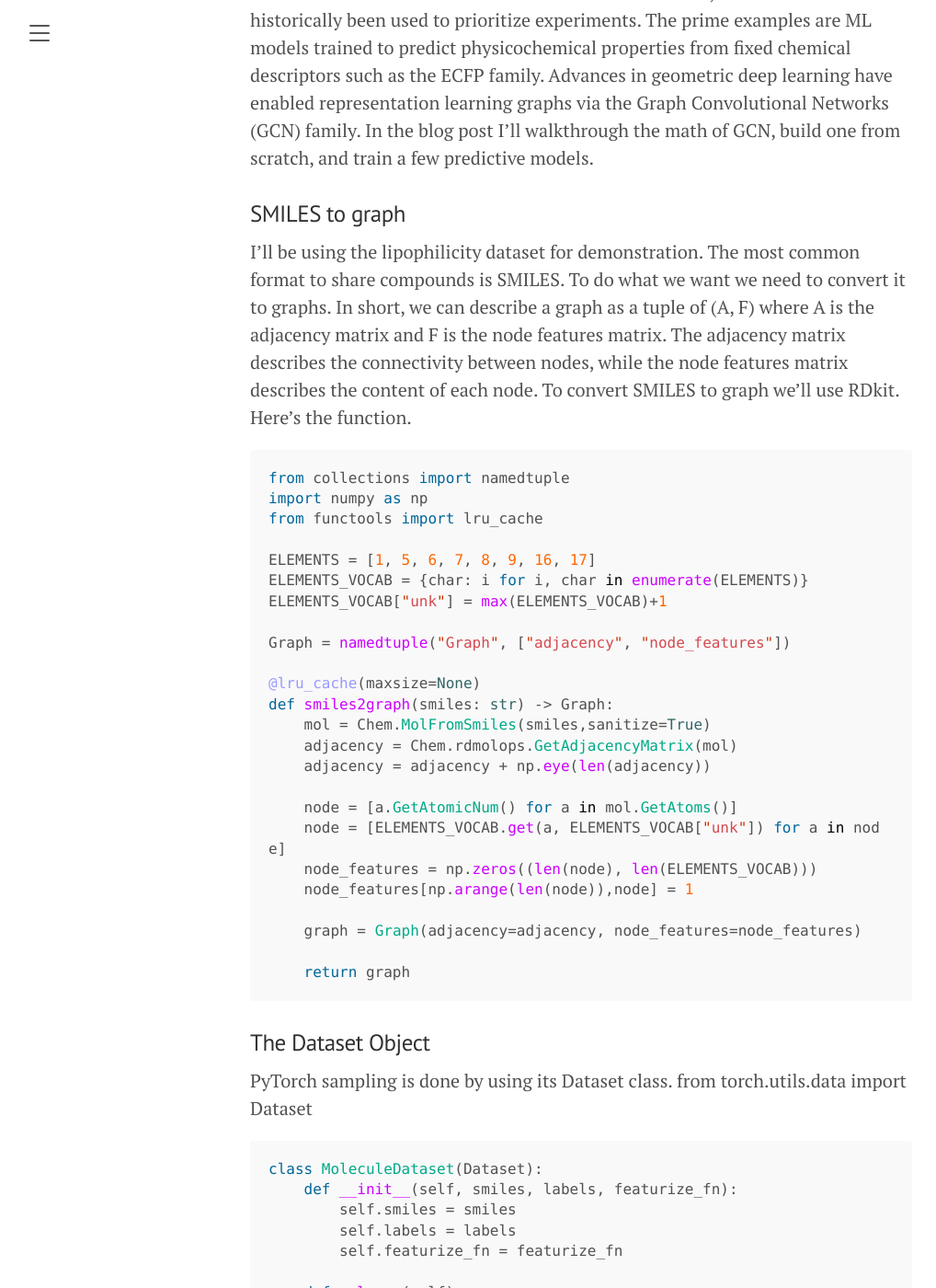
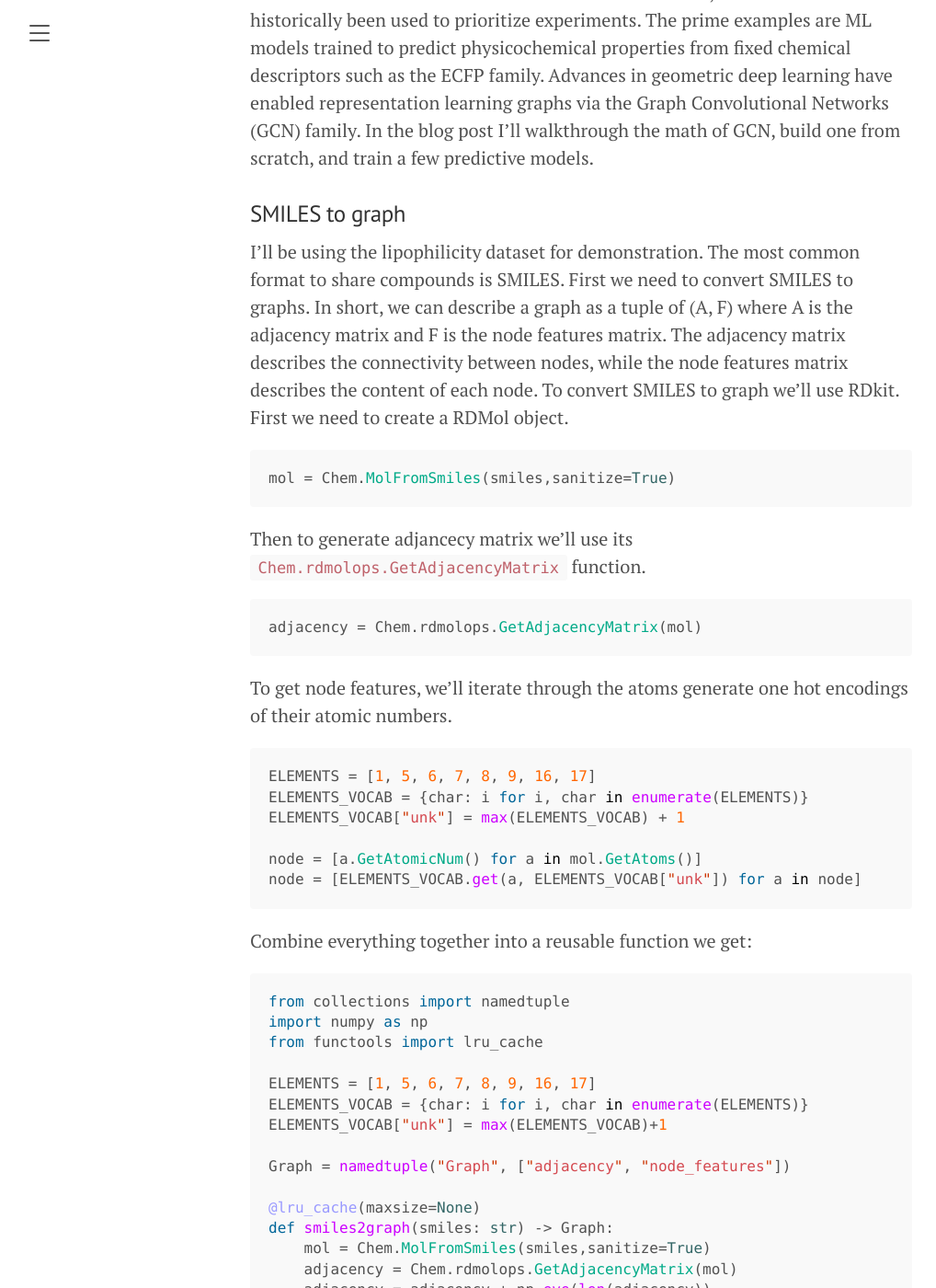
Before and after one commit to cuongqn/cuongqn.github.io, a Jekyll site: the page built from _posts/2020-04-21-gnn-from-scratch.md, in a window 1280 px wide and 1400 px high, scrolled down 385 px. Shown: the whole window at 92% size, without its empty margins (8-1026 px from the left). Built offline with Jekyll 4.4.1, drawn with Linux system fonts in a browser that asks for light colours.

Commit message:
blog post draft

````diff
--- a/_posts/2020-04-21-gnn-from-scratch.md
+++ b/_posts/2020-04-21-gnn-from-scratch.md
@@ -6,7 +6,25 @@
 
 Drug discovery is an expensive process. Specifically, compounds proposed by medicinal chemists need to be tested. To reduce the cost, *in silico* methods have historically been used to prioritize experiments. The prime examples are ML models trained to predict physicochemical properties from fixed chemical descriptors such as the ECFP family. Advances in geometric deep learning have enabled representation learning graphs via the Graph Convolutional Networks (GCN) family. In the blog post I'll walkthrough the math of GCN, build one from scratch, and train a few predictive models.
 ### SMILES to graph
-I'll be using the lipophilicity dataset for demonstration. The most common format to share compounds is SMILES. To do what we want we need to convert it to graphs. In short, we can describe a graph as a tuple of (A, F) where A is the adjacency matrix and F is the node features matrix. The adjacency matrix describes the connectivity between nodes, while the node features matrix describes the content of each node. To convert SMILES to graph we'll use RDkit. Here's the function.
+I'll be using the lipophilicity dataset for demonstration. The most common format to share compounds is SMILES. First we need to convert SMILES to graphs. In short, we can describe a graph as a tuple of (A, F) where A is the adjacency matrix and F is the node features matrix. The adjacency matrix describes the connectivity between nodes, while the node features matrix describes the content of each node. To convert SMILES to graph we'll use RDkit. First we need to create a RDMol object.
+```python
+mol = Chem.MolFromSmiles(smiles,sanitize=True)
+```
+Then to generate adjancecy matrix we'll use its `Chem.rdmolops.GetAdjacencyMatrix` function.
+```python
+adjacency = Chem.rdmolops.GetAdjacencyMatrix(mol)
+```
+To get node features, we'll iterate through the atoms generate one hot encodings of their atomic numbers.
+```python
+ELEMENTS = [1, 5, 6, 7, 8, 9, 16, 17]
+ELEMENTS_VOCAB = {char: i for i, char in enumerate(ELEMENTS)}
+ELEMENTS_VOCAB["unk"] = max(ELEMENTS_VOCAB) + 1
+
+node = [a.GetAtomicNum() for a in mol.GetAtoms()]
+node = [ELEMENTS_VOCAB.get(a, ELEMENTS_VOCAB["unk"]) for a in node]
+```
+
+Combine everything together into a reusable function we get:
 ```python
 from collections import namedtuple
 import numpy as np
````
